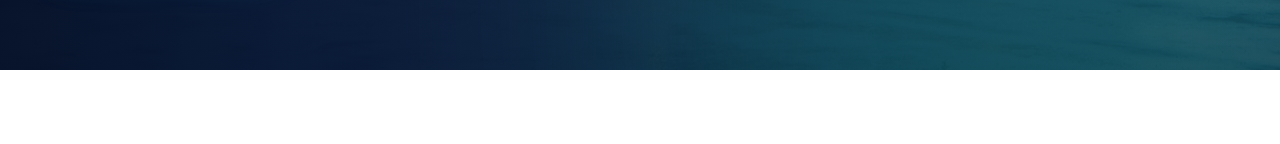
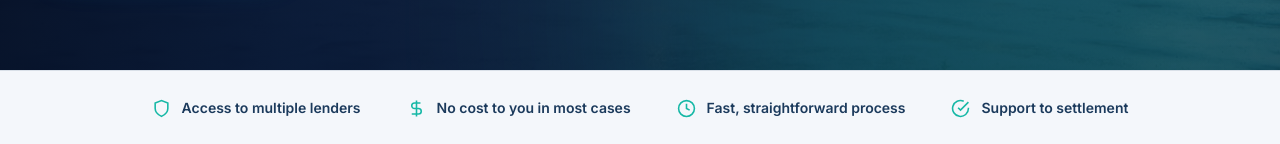
Before and after one commit to Magmaxlive/fundmasterwealth-landingpages, a Next.js app: page /mortgage-broker in a window 1280 px wide. Shown: the part 957-1101 px from the top of the page. Before the commit the page ends 1027 px from the top, so only its background shows below. Built offline with nearby package versions, Linux system fonts and the light colour scheme; no server answers.

Commit message:
added truststrip

```diff
--- a/app/mortgage-broker/page.js
+++ b/app/mortgage-broker/page.js
@@ -2,6 +2,7 @@ import React from 'react'
 import PageEffects from '../components/PageEffects'
 import Header from '../components/Header'
 import Hero from '../components/Hero'
+import TrustStrip from '../components/TrustStrip'
 
 function page() {
   return (
@@ -30,6 +31,7 @@ function page() {
                     showDeposit: false,
                 }}
                 />
+            <TrustStrip/>
 
     </div>
   )
```
